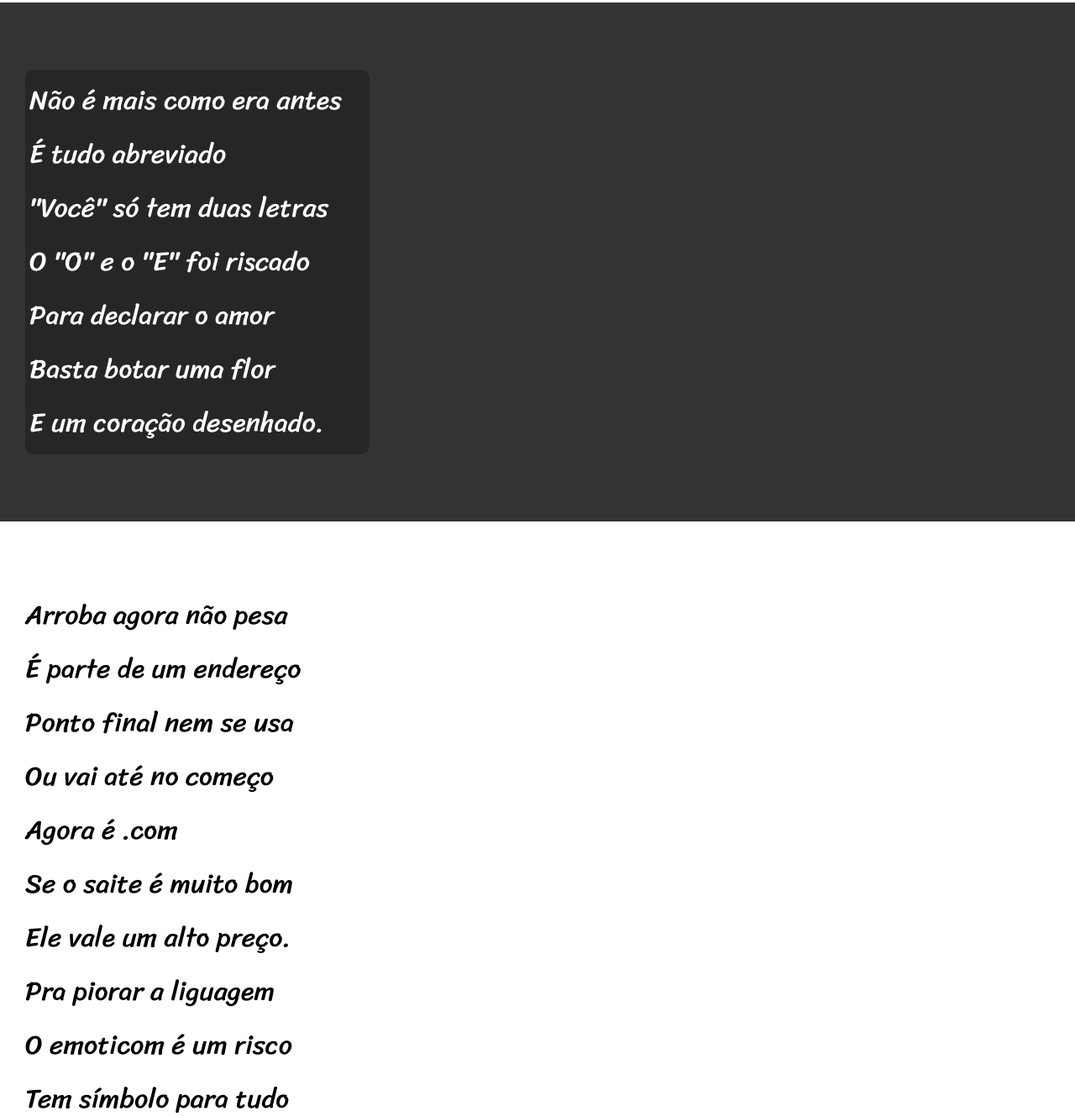
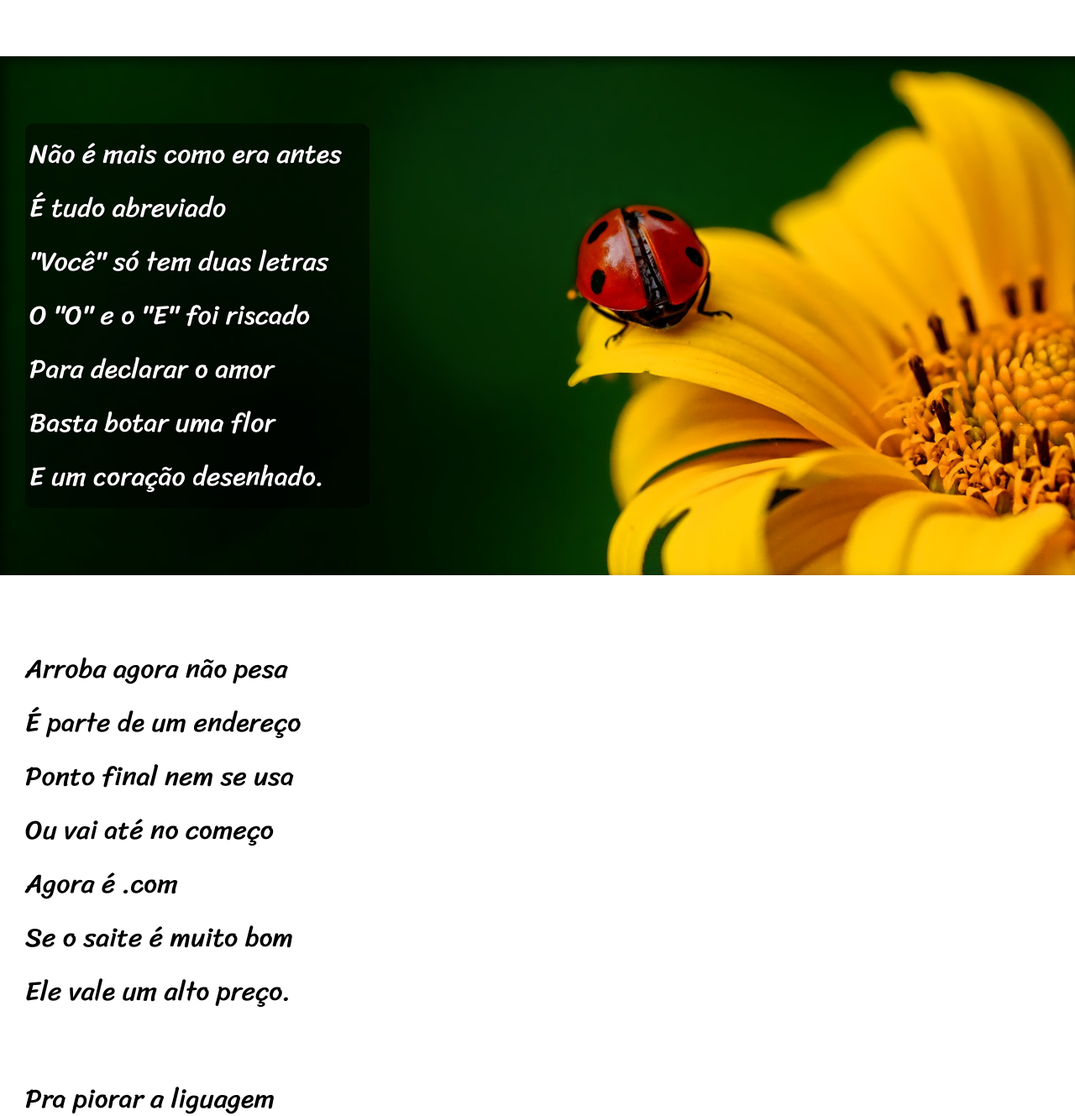
Before and after one commit to Jonasveiga96/html-css, a plain HTML site: page desafios/d012/index.html in a window 1280 px wide. Shown: the part 794-2123 px from the top of the page at 84% size. Drawn offline with Linux system fonts and the light colour scheme.

Commit message:
Atualizado desafio

```diff
--- a/desafios/d012/index.html
+++ b/desafios/d012/index.html
@@ -28,7 +28,7 @@
 
 
 
-    <section class="imagem">
+    <section class="imagem" id="img01">
         <p>
             Não é mais como era antes <br>
             É tudo abreviado <br>
@@ -50,8 +50,9 @@
             Ou vai até no começo <br>
             Agora é .com <br>
             Se o saite é muito bom <br>
-            Ele vale um alto preço. <br>
-            Pra piorar a liguagem <br>
+            Ele vale um alto preço.
+        </p>
+         <p>Pra piorar a liguagem <br>
             O emoticom é um risco <br>
             Tem símbolo para tudo <br>
             Ponto e vírgula e um asterisco <br>
@@ -63,7 +64,7 @@
 
 
 
-    <section class="imagem">
+    <section class="imagem" id="img02">
         <p>
             Tenho saudade das cartas <br>
             Escritas com a própria mão <br>
@@ -85,8 +86,9 @@
             A pessoa foi embora <br>
             Abriu outro aplicativo <br>
             O mundo ficou cativo <br>
-            Da tecnologia do agora. <br>
-            Felizmente, pra orar <br>
+            Da tecnologia do agora.
+        </p>
+         <p>   Felizmente, pra orar <br>
             Não precisa de internet <br>
             Deus escuta todo mundo <br>
             Se quiser, faça esse teste <br>
--- a/desafios/d012/style.css
+++ b/desafios/d012/style.css
@@ -63,6 +63,9 @@ color: black;
 section.imagem {
 background-color: rgb(51, 51, 51);
 color: white;
+box-shadow: inset 6px 6px 13px 0px rgba(0, 0, 0, 0.534);
+background-size: cover;
+background-attachment: fixed;
 
 }
 
@@ -71,8 +74,21 @@ section.imagem > p {
     padding: 5px;
     border-radius: 10px;
     width: 400px;
-    background-color: rgb(0, 0, 0, 0.253);
+    background-color: rgba(0, 0, 0, 0.459);
+    text-shadow: 1px 1px 0px black;
 
+}
+section > p {
+    padding-bottom: 2em;
+}
+
+section#img01 {
+    background-image: url(imagens/background001.jpg);
+    background-position: right center;
+}
+
+section#img02 {
+    background-image: url(imagens/background002.jpg);
 }
 
 footer {
```
